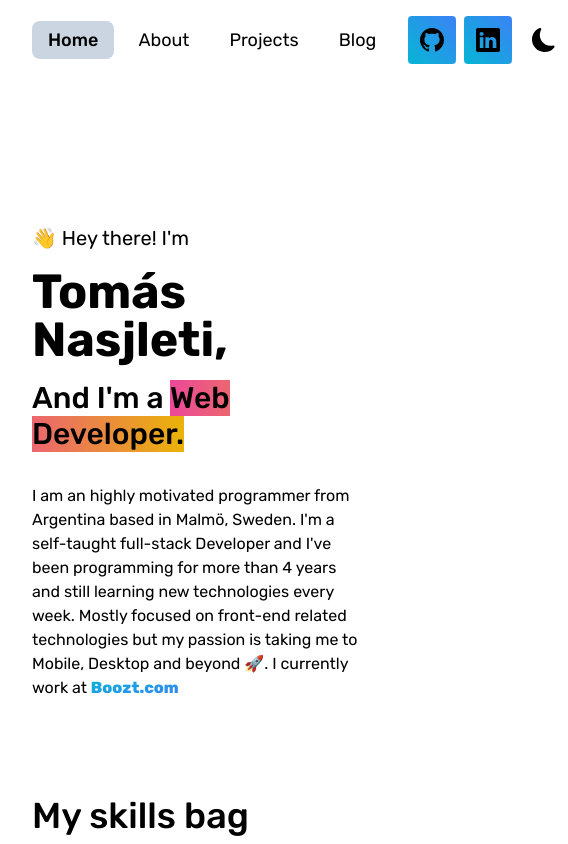
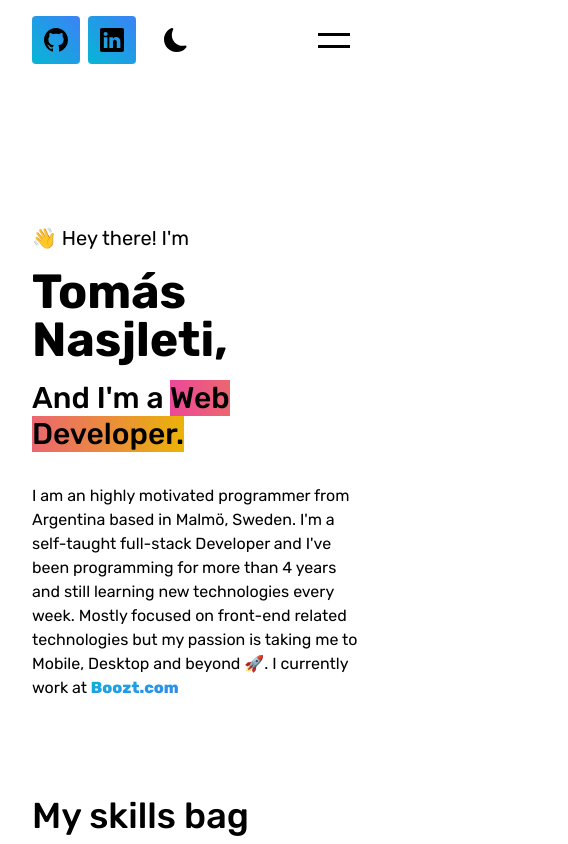
Before and after one commit to TomAndril/mywebsite-v2, a Next.js app: page / in a window 390 px wide. Shown: the top 844 px of the page, 568 px wide, since content can reach past the window. Built offline with nearby package versions, Linux system fonts and the light colour scheme.

Commit message:
added mobile hamburger menu

```diff
--- a/components/Header/PageLinks.tsx
+++ b/components/Header/PageLinks.tsx
@@ -28,7 +28,7 @@ const pageLinks: IPageLinks[] = [
 const PageLinks: React.FC = () => {
   const { route } = useRouter()
   return (
-    <ul className="flex items-center justify-center">
+    <ul className="hidden items-center justify-center md:flex">
       {pageLinks.map((l) => (
         <li key={l.url}>
           <Link href={l.url}>
--- a/components/Header/SocialLinks.tsx
+++ b/components/Header/SocialLinks.tsx
@@ -43,7 +43,7 @@ const SocialLinks: React.FC = () => {
       {socialLinks.map((l) => (
         <li
           key={l.url}
-          className="ml-2 cursor-pointer rounded p-3 bg-gradient-to-tr from-cyan-500 to-blue-500"
+          className="mr-2 md:ml-2 cursor-pointer rounded p-3 bg-gradient-to-tr from-cyan-500 to-blue-500"
         >
           <a target="_blank" href={l.url} rel="noreferrer">
             <l.Component {...iconProps} />
--- a/components/Header/index.tsx
+++ b/components/Header/index.tsx
@@ -1,12 +1,24 @@
 import SocialLinks from "./SocialLinks"
 import PageLinks from "./PageLinks"
 
+import { Rotate as Hamburger } from "hamburger-react"
+import { useState } from "react"
+
 const Header: React.FC = () => {
+  const [menuOpen, setMenuOpen] = useState(false)
+
+  const handleToggleMenu = () => {
+    setMenuOpen((prev) => !prev)
+  }
+
   return (
     <header className="h-20 flex items-center sticky top-0 bg-white dark:bg-slate-900">
-      <nav className="flex w-full justify-between">
+      <nav className="flex w-full justify-between flex-wrap">
         <PageLinks />
         <SocialLinks />
+        <div className="md:hidden">
+          <Hamburger onToggle={handleToggleMenu} />
+        </div>
       </nav>
     </header>
   )
--- a/components/Text.tsx
+++ b/components/Text.tsx
@@ -1,6 +1,3 @@
-import { useTheme } from "next-themes"
-import { HTMLAttributes } from "react"
-
 interface ITextProps {
   variant?: "h1" | "h2" | "h3" | "span" | "p"
   className?: string
@@ -12,7 +9,6 @@ const Text: React.FC<ITextProps> = ({
   className = "",
 }) => {
   const Element = variant
-  const { theme } = useTheme()
   return (
     <Element className={`text-black dark:text-white ${className}`}>
       {children}
--- a/package.json
+++ b/package.json
@@ -10,6 +10,7 @@
   },
   "dependencies": {
     "@tailwindcss/typography": "^0.5.2",
+    "hamburger-react": "^2.4.1",
     "next": "12.1.0",
     "next-themes": "^0.0.15",
     "react": "17.0.2",
```
Also changed, not shown: 1 other file (tests, documents, lock files or other folders).
